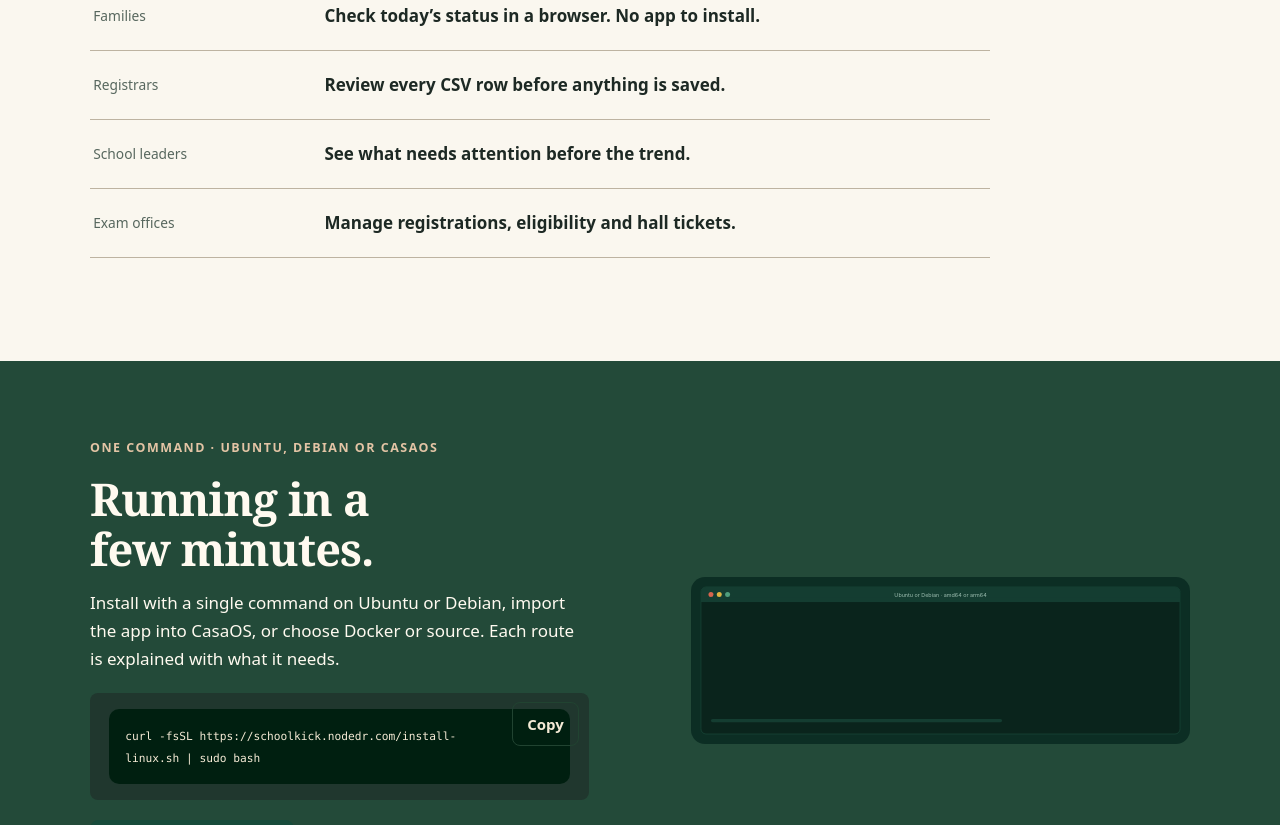
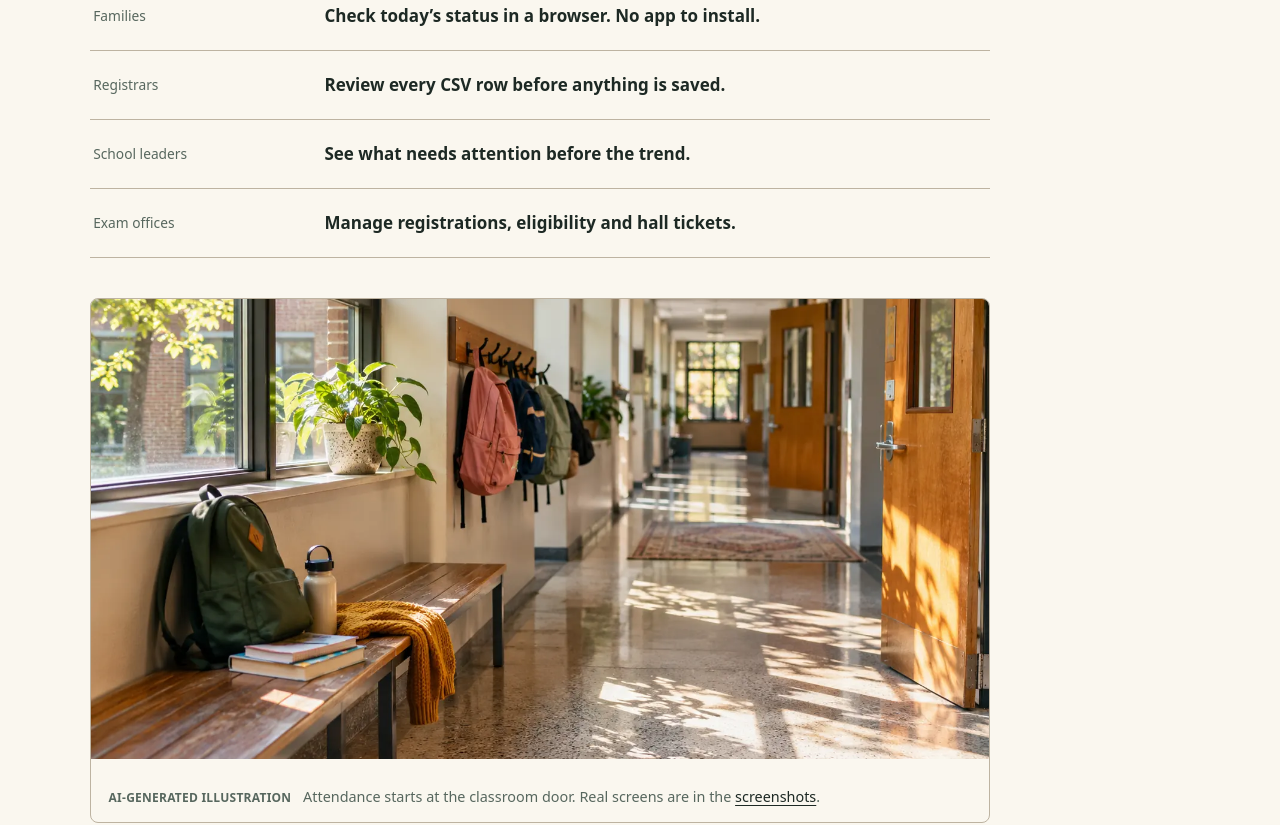
Before and after one commit to Raktim94/schoolkick, a Next.js app in the folder web/: page / in a window 1280 px wide. Shown: the part 2154-2979 px from the top of the page. Built offline with nearby package versions, Linux system fonts and the light colour scheme.

Commit message:
Home: add labelled school-corridor illustration

```diff
--- a/web/app/globals.css
+++ b/web/app/globals.css
@@ -410,3 +410,5 @@ footer { background: var(--color-paper-2); border-top: 1px solid var(--color-rul
 .info-cards article{border:1px solid var(--color-rule);border-radius:var(--radius-card);padding:1.2rem;background:#fbf9f4}
 .info-cards h2,.info-cards h3{font-size:var(--text-lg);margin:0 0 .4rem}
 .info-prose{max-width:46rem}
+
+.home-scene { margin:2.5rem 0 0; max-width:900px; border:1px solid var(--color-rule-strong); border-radius:8px; overflow:hidden; }.home-scene img { display:block; width:100%; height:auto; max-height:460px; object-fit:cover; object-position:center 60%; }.home-scene figcaption { padding:.85rem 1.1rem; font-size:.9rem; line-height:1.6; color:var(--color-muted); }.home-scene figcaption span { display:inline-block; margin-right:.5rem; font-size:.75rem; font-weight:600; letter-spacing:.02em; text-transform:uppercase; }.home-scene figcaption a { color:var(--color-ink); }
--- a/web/app/page.tsx
+++ b/web/app/page.tsx
@@ -6,7 +6,7 @@ export const metadata: Metadata = { title: 'Free School Attendance and Managemen
 export default function Home() { return <main id="main">
   <FamilyHero />
   <section className="home-work"><div className="wrap home-work-layout"><div><p className="eyebrow">A record you can trust</p><h2>A correction adds to the story. It never erases it.</h2><p>When a mark changes, SchoolKick keeps the first entry, the new status, who made the correction and why.</p><ol className="event-list"><li><time>08:52</time><span><b>Present</b><small>First entry · Tara T.</small></span></li><li><time>10:14</time><span><b>Changed to late</b><small>Reason: arrived after the bell · Tara T.</small></span></li></ol></div><RegisterScene/></div></section>
-  <section className="wrap editorial-section"><p className="eyebrow">One school, different daily work</p><h2>The right view for the person doing the work.</h2><div className="role-lines"><a href="/features/#teachers"><span>Teachers</span><b>Mark one class. Handle only the exceptions.</b></a><a href="/features/#families"><span>Families</span><b>Check today’s status in a browser. No app to install.</b></a><a href="/features/#registrars"><span>Registrars</span><b>Review every CSV row before anything is saved.</b></a><a href="/features/#principals"><span>School leaders</span><b>See what needs attention before the trend.</b></a><a href="/features/#exams"><span>Exam offices</span><b>Manage registrations, eligibility and hall tickets.</b></a></div></section>
+  <section className="wrap editorial-section"><p className="eyebrow">One school, different daily work</p><h2>The right view for the person doing the work.</h2><div className="role-lines"><a href="/features/#teachers"><span>Teachers</span><b>Mark one class. Handle only the exceptions.</b></a><a href="/features/#families"><span>Families</span><b>Check today’s status in a browser. No app to install.</b></a><a href="/features/#registrars"><span>Registrars</span><b>Review every CSV row before anything is saved.</b></a><a href="/features/#principals"><span>School leaders</span><b>See what needs attention before the trend.</b></a><a href="/features/#exams"><span>Exam offices</span><b>Manage registrations, eligibility and hall tickets.</b></a></div><figure className="home-scene"><img src="/s/school-hallway.webp" width="1500" height="871" alt="A sunlit school corridor with backpacks on wall hooks, a bench by the window and an open classroom door." loading="lazy" decoding="async"/><figcaption><span>AI-generated illustration</span> Attendance starts at the classroom door. Real screens are in the <a href="/screenshots/">screenshots</a>.</figcaption></figure></section>
   <section className="home-install"><div className="wrap home-install-layout"><div><p className="eyebrow">One command · Ubuntu, Debian or CasaOS</p><h2>Running in a few minutes.</h2><p>Install with a single command on Ubuntu or Debian, import the app into CasaOS, or choose Docker or source. Each route is explained with what it needs.</p><CopyCommand label="Ubuntu and Debian installation command" command="curl -fsSL https://schoolkick.nodedr.com/install-linux.sh | sudo bash" /><p><a className="btn" href="/get-started/">All install methods <span aria-hidden="true">→</span></a></p></div><img className="home-install-anim" src="/s/install-animated.svg" width="1200" height="400" alt="Animated terminal: one command installs SchoolKick and prints the address to open" loading="lazy" decoding="async"/></div></section>
   <section className="wrap home-scope"><div><p className="eyebrow">Early release · attendance · fees · exams</p><h2>Useful now. Honest about what is still ahead.</h2></div><div><p>Attendance, learner records, guardian view, CSV import, school overview, office-confirmed cash and UPI QR payments, and exam registration are available. Card or bank payment providers, marks entry, messaging, timetables and native apps are not.</p><div className="home-links"><a href="/roadmap/">Release scope</a><a href="/security/">Security notes</a><a href="/privacy/">Privacy</a></div></div></section>
  </main>; }
```
Also changed, not shown: web/public/s/school-hallway.webp (added).
